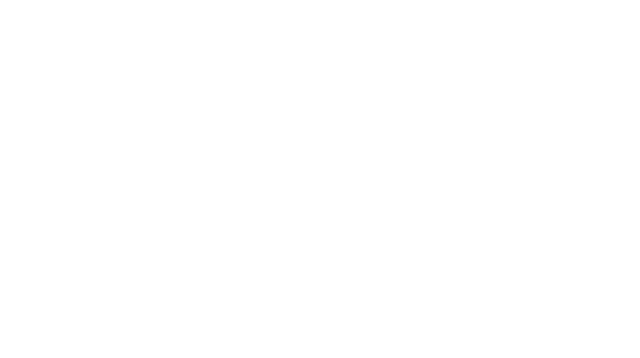
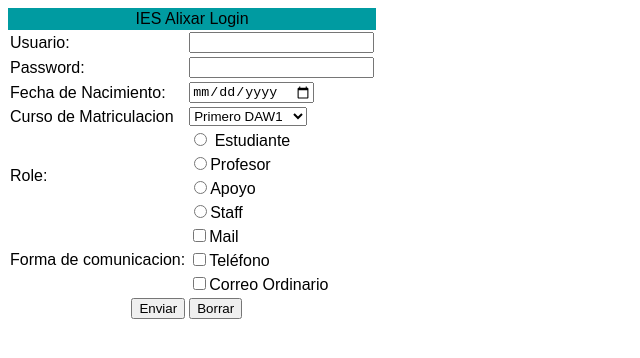
Before and after one commit to hugovicaria/LenguajedeMarcas22-23, a plain HTML site: page TEMA_2-HTML/Vicaria_Alvarez_Hugo_HTML/ej3.html in a window 1280 px wide. Shown: the whole page, without its empty margins (0-640 px from the left). Drawn offline with Linux system fonts and the light colour scheme.

Commit message:
Simulacro Examen

```diff
--- a/TEMA_2-HTML/Vicaria_Alvarez_Hugo_HTML/ej3.html
+++ b/TEMA_2-HTML/Vicaria_Alvarez_Hugo_HTML/ej3.html
@@ -6,10 +6,85 @@
     <meta http-equiv="X-UA-Compatible" content="IE=edge">
     <meta name="viewport" content="width=device-width, initial-scale=1.0">
     <title>Ejercicio3Formulario</title>
+    <style>
+        table {
+            border: none;
+            border-collapse: collapse;
+            text-align: center;
+            font-family: sans-serif;
+        }
+
+        td {
+            text-align: left;
+            padding: 2px;
+        }
+
+        th {
+            padding-right: 5px;
+        }
+    </style>
 </head>
 
 <body>
-
+    <form method='post' action=''>
+        <table>
+            <tr>
+                <td colspan='2' style='text-align:center; background-color: rgb(0, 155, 161)' ;>IES Alixar Login</td>
+            </tr>
+            <tr>
+                <td><label for='usuario'> Usuario:</label></td>
+                <td><input type='text' id='usuario'></td>
+            </tr>
+            <tr>
+                <td><label for='password'>Password:</label></td>
+                <td><input type='password' id='password'></td>
+            </tr>
+            <tr>
+                <td><label for='fechanac'> Fecha de Nacimiento:</label></td>
+                <td><input type='date' id='fechanac'></td>
+            </tr>
+            <tr>
+                <td><label for='curso'>Curso de Matriculacion</label></td>
+                <td><select name='cursos' id='curso'>
+                        <option value='Primero DAW1'>Primero DAW1</option>
+                        <option value='Segundo DAW2'>Segundo DAW2</option>
+                        <option value='Primero DAM1'>Primero DAM1</option>
+                        <option value='Segundo DAM2'>Segundo DAM2</option>
+                        <option value='Primero ASIR'>Primero ASIR1</option>
+                        <option value='Segundo ASIR2'>Segundo ASIR2</option>
+                    </select></td>
+            </tr>
+            <tr>
+                <td rowspan='4'><label for='_rol'>Role:</label></td>
+                <td><input type='radio' name='rol' id='_rol'> Estudiante</td>
+            </tr>
+            <tr>
+                <td><input type='radio' name='rol' id='_rol'>Profesor</td>
+            </tr>
+            <tr>
+                <td><input type='radio' name='rol' id='_rol'>Apoyo</td>
+            </tr>
+            <tr>
+                <td><input type='radio' name='rol' id='_rol'>Staff</td>
+            </tr>
+            <tr>
+                <td rowspan='3'><label for='_comunicacion'>Forma de comunicacion:</label></td>
+                <td><input type='checkbox' name='comunicacion' id='_comunicacion'>Mail</td>
+            </tr>
+            <tr>
+                <td><input type='checkbox' name='comunicacion' id='_comunicacion'>Teléfono</td>
+                <td></td>
+            </tr>
+            <tr>
+                <td><input type='checkbox' name='comunicación' id='_comunicacion'>Correo Ordinario</td>
+                <td></td>
+            </tr>
+            <tr>
+                <td style='text-align: right;'><input type='submit' value='Enviar'></td>
+                <td><input type='reset' value='Borrar'></td>
+            </tr>
+        </table>
+    </form>
 </body>
 
 </html>
```
